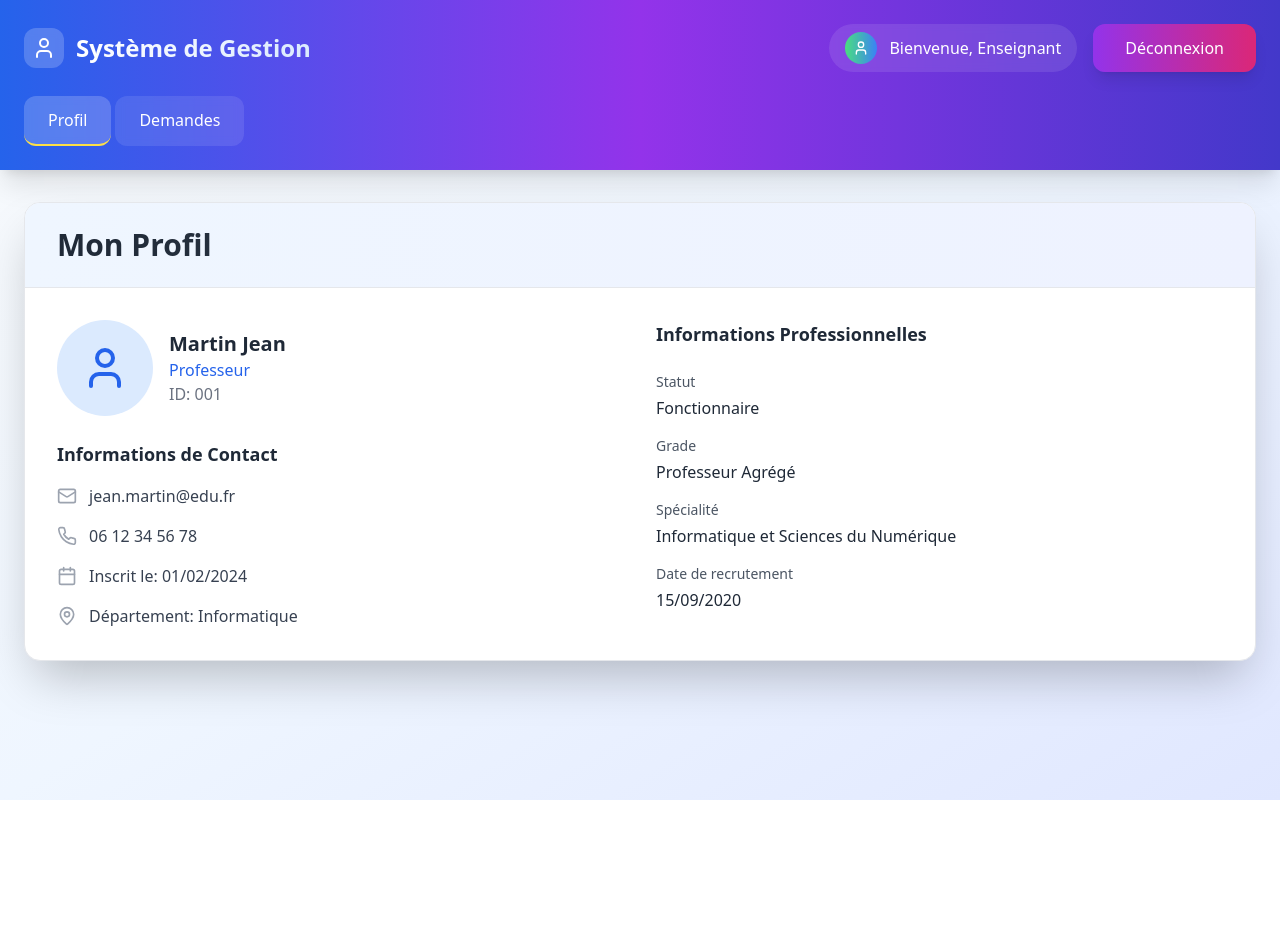
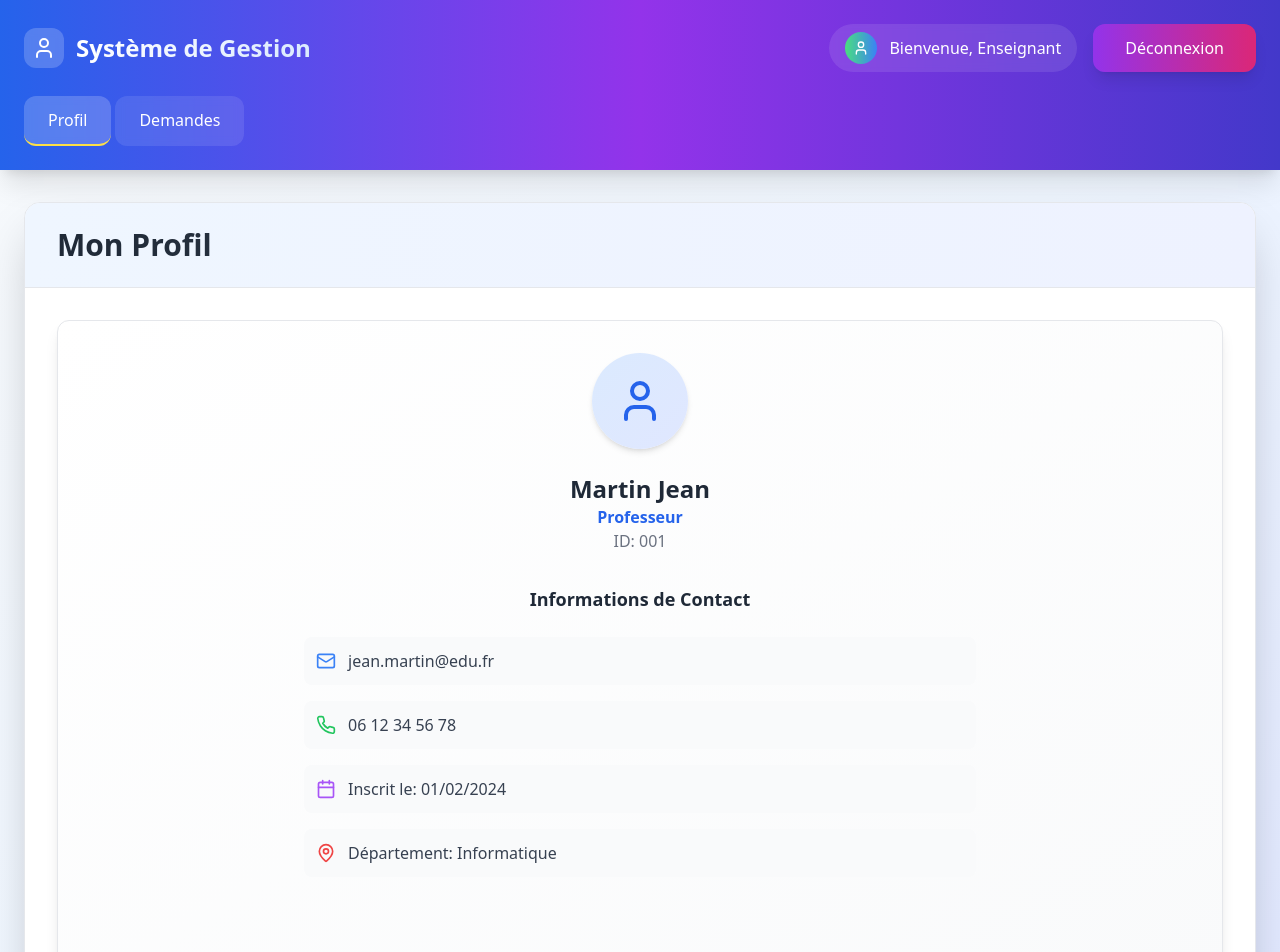
Before and after one commit to mariamguerraf/Systeme-de-Gestion-des-Ressources-Humaines-et-des-Demandes-Administratives, a React (Vite) app: page /profil in a window 1280 px wide. Shown: the top 952 px of the page. Before the commit the page ends 800 px from the top, so only its background shows below. Built offline with nearby package versions, Linux system fonts and the light colour scheme.

Commit message:
stable-002

```diff
--- a/src/pages/enseignant/ProfilPage.tsx
+++ b/src/pages/enseignant/ProfilPage.tsx
@@ -1,14 +1,21 @@
-import React from 'react';
+import React, { useState } from 'react';
 import { useNavigate, Link } from 'react-router-dom';
-import { User, Mail, Phone, Calendar, MapPin } from 'lucide-react';
+import { User, Mail, Phone, Calendar, MapPin, ArrowLeftRight } from 'lucide-react';
 
 const ProfilPage = () => {
   const navigate = useNavigate();
+  const [isFlipped, setIsFlipped] = useState(false);
+
   const handleLogout = () => {
 	navigate('/');
   };
+
+  const handleCardClick = () => {
+    setIsFlipped(!isFlipped);
+  };
   return (
 	<div className="min-h-screen bg-gradient-to-br from-slate-50 via-blue-50 to-indigo-100">
+
 	{/* Header */}
 	<header className="bg-gradient-to-r from-blue-600 via-purple-600 to-indigo-700 text-white px-6 py-6 shadow-xl">
 		<div className="flex justify-between items-center">
@@ -47,6 +54,7 @@ const ProfilPage = () => {
 		  </div>
 		</nav>
 	</header>
+
 	{/* Main Content */}
 	<main className="container mx-auto px-6 py-8">
 		<div className="bg-white rounded-2xl shadow-2xl border border-gray-200 overflow-hidden">
@@ -54,61 +62,98 @@ const ProfilPage = () => {
 			<h2 className="text-3xl font-bold bg-gradient-to-r from-gray-800 to-gray-600 bg-clip-text text-transparent">Mon Profil</h2>
 		  </div>
 		  <div className="p-8">
-			<div className="grid grid-cols-1 md:grid-cols-2 gap-8">
-			  {/* Photo et informations principales */}
-			  <div className="space-y-6">
-				<div className="flex items-center space-x-4">
-				  <div className="w-24 h-24 bg-blue-100 rounded-full flex items-center justify-center">
+			{/* Interactive Profile Card */}
+			<div
+			  className="relative bg-gradient-to-br from-white to-gray-50 rounded-xl shadow-lg border border-gray-200 p-8 cursor-pointer hover:shadow-xl transition-shadow duration-300 overflow-hidden min-h-[500px]"
+			  onClick={handleCardClick}
+			  role="button"
+			  tabIndex={0}
+			  onKeyDown={(e) => e.key === 'Enter' && handleCardClick()}
+			  aria-label="Cliquez pour voir les informations professionnelles"
+			>
+			  {/* Profile Photo - Fixed center position */}
+			  <div className="flex justify-center mb-6">
+				<div className="w-24 h-24 bg-gradient-to-br from-blue-100 to-indigo-100 rounded-full flex items-center justify-center shadow-md">
 				  <User className="w-12 h-12 text-blue-600" />
 				</div>
-				  <div>
-					<h3 className="text-xl font-semibold text-gray-800">Martin Jean</h3>
-					<p className="text-blue-600 font-medium">Professeur</p>
+			  </div>
+
+			  {/* User Name - Always visible */}
+			  <div className="text-center mb-8">
+				<h3 className="text-2xl font-bold text-gray-800">Martin Jean</h3>
+				<p className="text-blue-600 font-semibold">Professeur</p>
 				<p className="text-gray-500">ID: 001</p>
+			  </div>		  {/* Content Container */}
+		  <div className="relative h-96">
+				{/* Contact Information - Initial State */}
+				<div
+				  className={`absolute inset-0 transition-all duration-500 ease-in-out ${
+					isFlipped ? 'opacity-0 translate-x-8' : 'opacity-100 translate-x-0'
+				  } ${isFlipped ? 'pointer-events-none' : 'pointer-events-auto'}`}
+				>
+				  <div className="h-full">
+					{/* Contact Information */}
+					<div className="max-w-2xl mx-auto">
+					  <h4 className="text-lg font-semibold text-gray-800 mb-6 text-center">Informations de Contact</h4>
+					  <div className="space-y-4">
+						<div className="flex items-center space-x-3 p-3 rounded-lg bg-gray-50 hover:bg-gray-100 transition-colors">
+						  <Mail className="w-5 h-5 text-blue-500" />
+						  <span className="text-gray-700 font-medium">jean.martin@edu.fr</span>
 						</div>
+						<div className="flex items-center space-x-3 p-3 rounded-lg bg-gray-50 hover:bg-gray-100 transition-colors">
+						  <Phone className="w-5 h-5 text-green-500" />
+						  <span className="text-gray-700 font-medium">06 12 34 56 78</span>
 						</div>
-				{/* Informations de contact */}
-				<div className="space-y-4">
-				  <h4 className="text-lg font-semibold text-gray-800">Informations de Contact</h4>
-				  <div className="flex items-center space-x-3">
-					<Mail className="w-5 h-5 text-gray-400" />
-					<span className="text-gray-700">jean.martin@edu.fr</span>
+						<div className="flex items-center space-x-3 p-3 rounded-lg bg-gray-50 hover:bg-gray-100 transition-colors">
+						  <Calendar className="w-5 h-5 text-purple-500" />
+						  <span className="text-gray-700 font-medium">Inscrit le: 01/02/2024</span>
 						</div>
-				  <div className="flex items-center space-x-3">
-					<Phone className="w-5 h-5 text-gray-400" />
-					<span className="text-gray-700">06 12 34 56 78</span>
-				  </div>
-				  <div className="flex items-center space-x-3">
-					<Calendar className="w-5 h-5 text-gray-400" />
-					<span className="text-gray-700">Inscrit le: 01/02/2024</span>
-				  </div>
-				  <div className="flex items-center space-x-3">
-					<MapPin className="w-5 h-5 text-gray-400" />
-					<span className="text-gray-700">Département: Informatique</span>
+						<div className="flex items-center space-x-3 p-3 rounded-lg bg-gray-50 hover:bg-gray-100 transition-colors">
+						  <MapPin className="w-5 h-5 text-red-500" />
+						  <span className="text-gray-700 font-medium">Département: Informatique</span>
 						</div>
 					  </div>
 					</div>
-			  {/* Informations professionnelles */}
-			  <div className="space-y-6">
-				<h4 className="text-lg font-semibold text-gray-800">Informations Professionnelles</h4>
-				<div className="space-y-4">
-				  <div>
-					<label className="block text-sm font-medium text-gray-600 mb-1">Statut</label>
-					<p className="text-gray-800">Fonctionnaire</p>
-				  </div>
-				  <div>
-					<label className="block text-sm font-medium text-gray-600 mb-1">Grade</label>
-					<p className="text-gray-800">Professeur Agrégé</p>
-				  </div>
-				  <div>
-					<label className="block text-sm font-medium text-gray-600 mb-1">Spécialité</label>
-					<p className="text-gray-800">Informatique et Sciences du Numérique</p>
-				  </div>
-				  <div>
-					<label className="block text-sm font-medium text-gray-600 mb-1">Date de recrutement</label>
-					<p className="text-gray-800">15/09/2020</p>
 				  </div>
 				</div>
+
+				{/* Professional Information - Flipped State */}
+				<div
+				  className={`absolute inset-0 transition-all duration-500 ease-in-out ${
+					isFlipped ? 'opacity-100 translate-x-0' : 'opacity-0 -translate-x-8'
+				  } ${isFlipped ? 'pointer-events-auto' : 'pointer-events-none'}`}
+				>
+				  <div className="h-full">
+					{/* Professional Information */}
+					<div className="max-w-2xl mx-auto">
+					  <h4 className="text-lg font-semibold text-gray-800 mb-6 text-center">Informations Professionnelles</h4>
+					  <div className="space-y-4">
+						<div className="p-3 rounded-lg bg-blue-50 border-l-4 border-blue-500">
+						  <label className="block text-sm font-semibold text-blue-600 mb-1">Statut</label>
+						  <p className="text-gray-800 font-medium">Fonctionnaire</p>
+						</div>
+						<div className="p-3 rounded-lg bg-green-50 border-l-4 border-green-500">
+						  <label className="block text-sm font-semibold text-green-600 mb-1">Grade</label>
+						  <p className="text-gray-800 font-medium">Professeur Agrégé</p>
+						</div>
+						<div className="p-3 rounded-lg bg-purple-50 border-l-4 border-purple-500">
+						  <label className="block text-sm font-semibold text-purple-600 mb-1">Spécialité</label>
+						  <p className="text-gray-800 font-medium">Informatique et Sciences du Numérique</p>
+						</div>
+						<div className="p-3 rounded-lg bg-indigo-50 border-l-4 border-indigo-500">
+						  <label className="block text-sm font-semibold text-indigo-600 mb-1">Date de recrutement</label>
+						  <p className="text-gray-800 font-medium">15/09/2020</p>
+						</div>
+					  </div>
+					</div>
+				  </div>
+				</div>
+			  </div>
+
+			  {/* Click indicator */}
+			  <div className="absolute bottom-4 right-4 flex items-center space-x-2 text-xs text-gray-400 opacity-60 hover:opacity-80 transition-opacity">
+				<ArrowLeftRight className="w-4 h-4" />
+				<span>{isFlipped ? 'Contacts' : 'Infos pro'}</span>
 			  </div>
 			</div>
 		  </div>
```
Also changed, not shown: 6 other files (tests, documents, lock files or other folders). Lines whose indentation alone changed are shown as unchanged.
